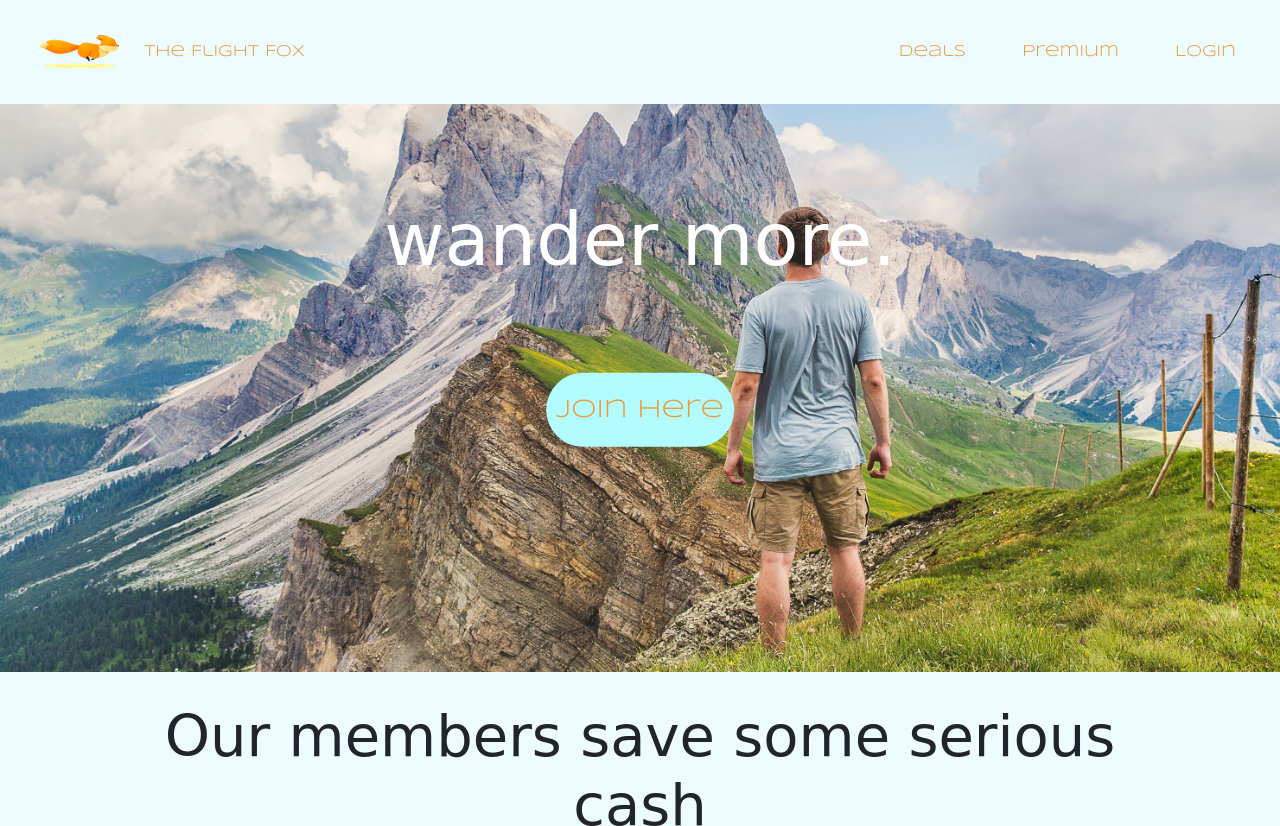
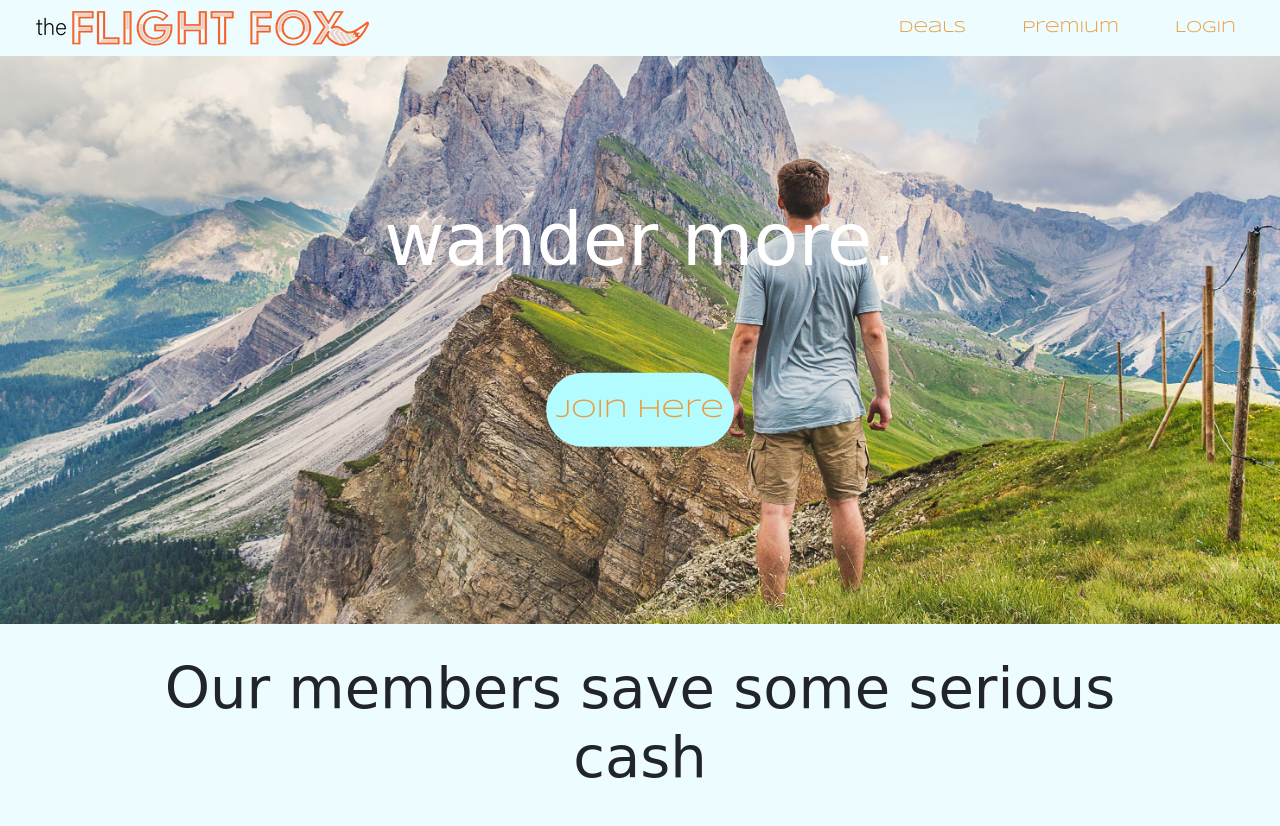
Before and after one commit to dewild15/flight-fox, a plain HTML site: page index.html in a window 1280 px wide. Shown: the top 826 px of the page. Drawn offline with nearby package versions, Linux system fonts and the light colour scheme; a web font is replaced by a local one.

Commit message:
Update index.html

```diff
--- a/index.html
+++ b/index.html
@@ -21,8 +21,8 @@
 </head>
 <div class="top-menu">
   <nav role="banner" class="navbar navbar-expand-lg">
-    <a class="flight-fox-navbar" href=""><img src="images/fox.png" alt="Fox"></a>
-    <a class="flight-fox-name" href="">The Flight Fox</a>
+    <a class="flight-fox-navbar" href=""><img src="images/flightfox.png" alt="Fox"></a>
+    <a class="flight-fox-name" href=""></a>
     <button class="navbar-toggler" type="button" data-toggle="collapse" data-target="#navbarTogglerDemo02" aria-controls="navbarTogglerDemo02" aria-expanded="false" aria-label="Toggle navigation">
       <i class="fa fa-bars"></i>
     </button>
```
